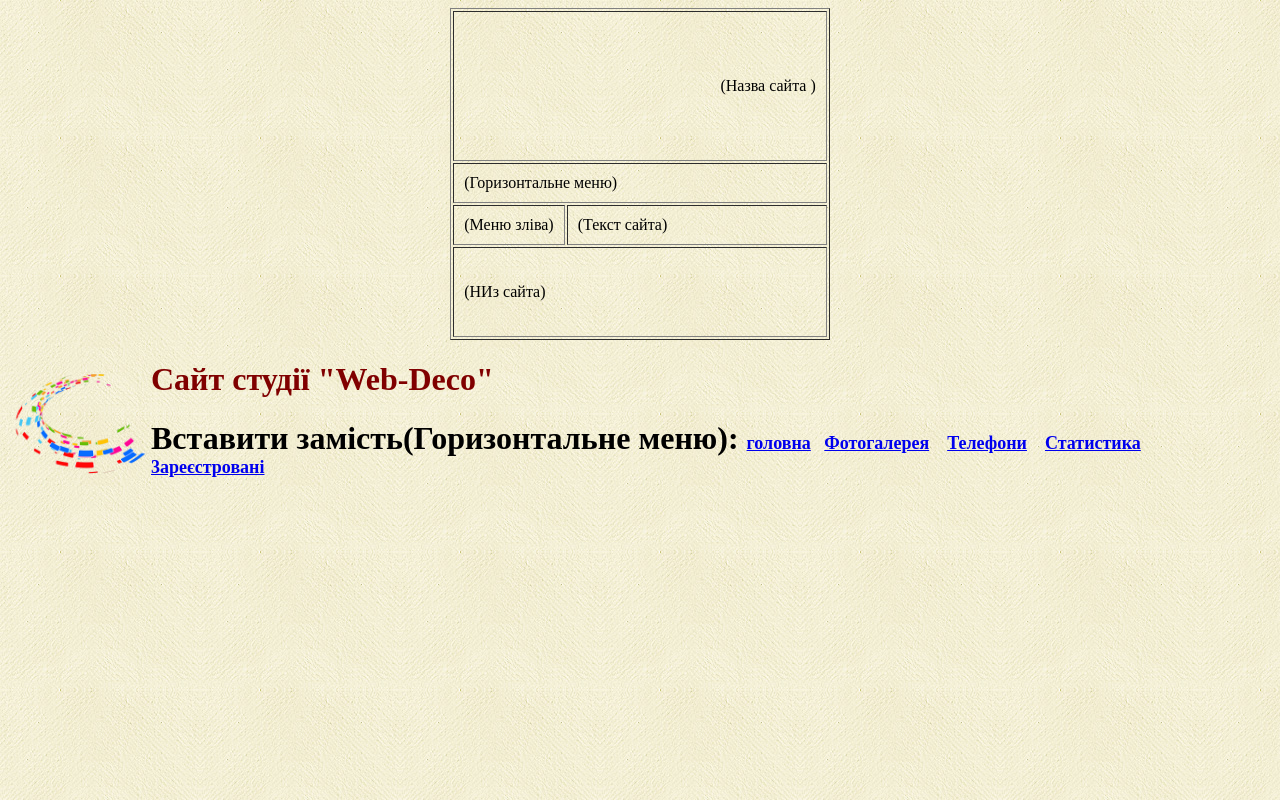
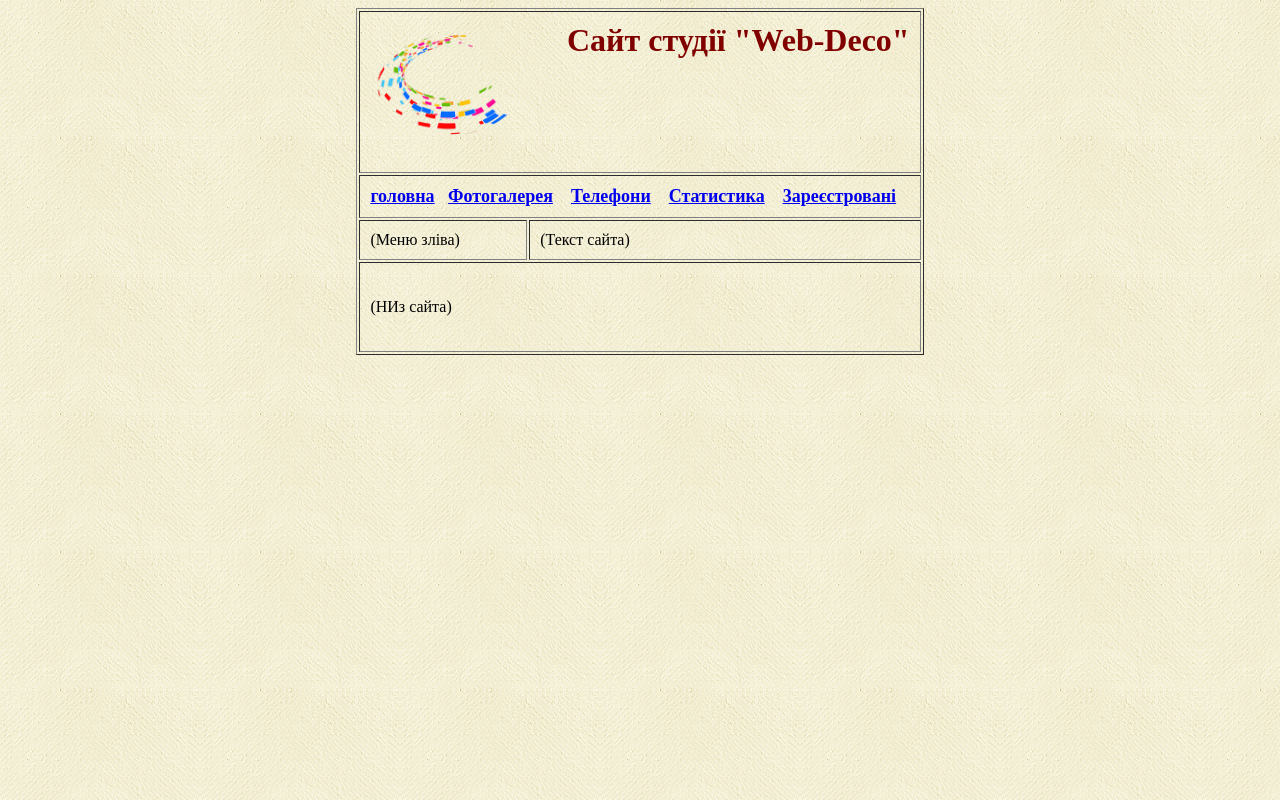
Before and after one commit to lubgavrosh/gavrosh.github.io, a plain HTML site: page index.html in a window 1280 px wide. Drawn offline with Linux system fonts and the light colour scheme.

Commit message:
07 Переробив 05 - Назву сайта та 06 - Горизонтальне меню

```diff
--- a/index.html
+++ b/index.html
@@ -7,10 +7,19 @@
 <!--================================Каркас сайта=======================-->
 <table border="1" align="center" cellpadding="10">
 <tr>
-<td colspan="2" height="150" align="right">(Назва сайта )</td>
+<td colspan="2" height="150" align="right"><img src="images/images/logo.png" height="140" width="140" align="left" >
+<font color ="Maroon"><h1 class="shadowtext">Сайт студії "Web-Deco"<h1></font>
+</td>
 </tr>
 <tr>
-<td colspan="2">(Горизонтальне меню)</td>
+<td colspan="2"><font size="4"><b>
+<a href="#">головна</a>&nbsp;&nbsp;
+<a href="#">Фотогaлеpея</a>&nbsp; &nbsp;
+<a href="#">Телефони</a>&nbsp; &nbsp;
+<a href="#">Статистика</a>&nbsp; &nbsp;
+<a href="#">3apeєcтрованi</a>&nbsp; &nbsp;
+</b></font>
+</td>
 </tr>
 <tr>
 <td width="30%" valign="top">(Меню зліва) </td>
@@ -22,18 +31,9 @@
 </table>
 <!--===================================================================-->
 <BODY>
-<img src="images/images/logo.png" height="140" width="140" align="left" >
-<font color ="Maroon"><h1 class="shadowtext">Сайт студії "Web-Deco"<h1></font>
 
 
-Вставити замість(Горизонтальне меню):
-<font size="4"><b>
-<a href="#">головна</a>&nbsp;&nbsp;
-<a href="#">Фотогaлеpея</a>&nbsp; &nbsp;
-<a href="#">Телефони</a>&nbsp; &nbsp;
-<a href="#">Статистика</a>&nbsp; &nbsp;
-<a href="#">3apeєcтрованi</a>&nbsp; &nbsp;
-</b></font>
+
 
 </BODY>
 
```
